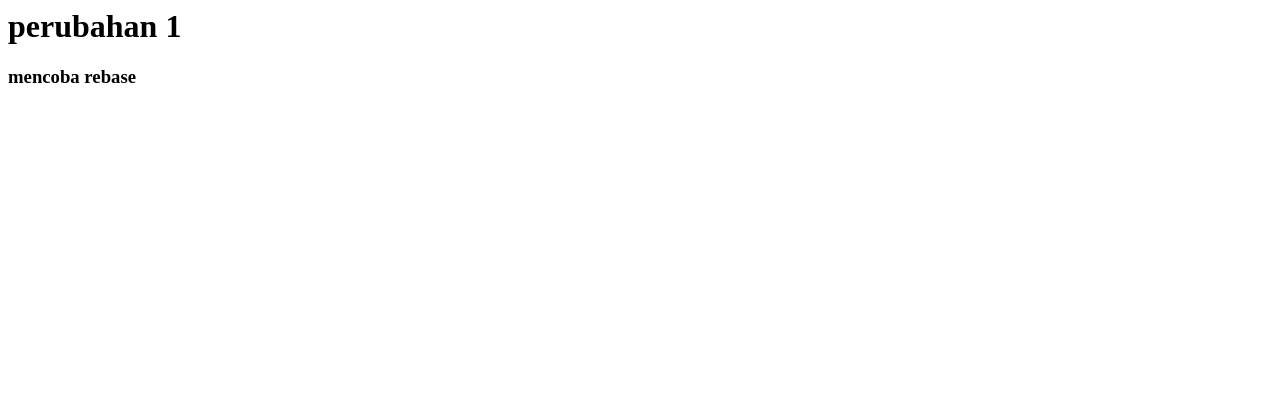
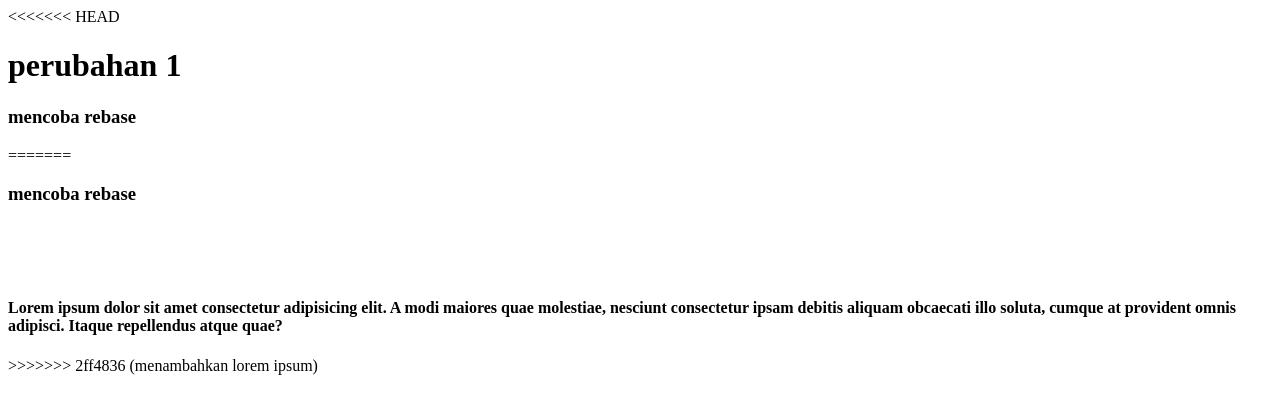
Before and after one commit to rickobayu/belajar2, a plain HTML site: page index.html in a window 1280 px wide. Drawn offline with Linux system fonts and the light colour scheme.

Commit message:
menambahkan lorem ipsum

```diff
--- a/index.html
+++ b/index.html
@@ -3,8 +3,17 @@
 <title>Mencoba Rebase</title>
 </head>
 <body>
+<<<<<<< HEAD
   <h1>perubahan 1</h1>
   <h3>mencoba rebase</h3>
+=======
+
+<h3>mencoba rebase</h3>
+<br>
+<br>
+<br>
+<h4>Lorem ipsum dolor sit amet consectetur adipisicing elit. A modi maiores quae molestiae, nesciunt consectetur ipsam debitis aliquam obcaecati illo soluta, cumque at provident omnis adipisci. Itaque repellendus atque quae?</h4>
+>>>>>>> 2ff4836 (menambahkan lorem ipsum)
 
 </body>
 </html>
```
